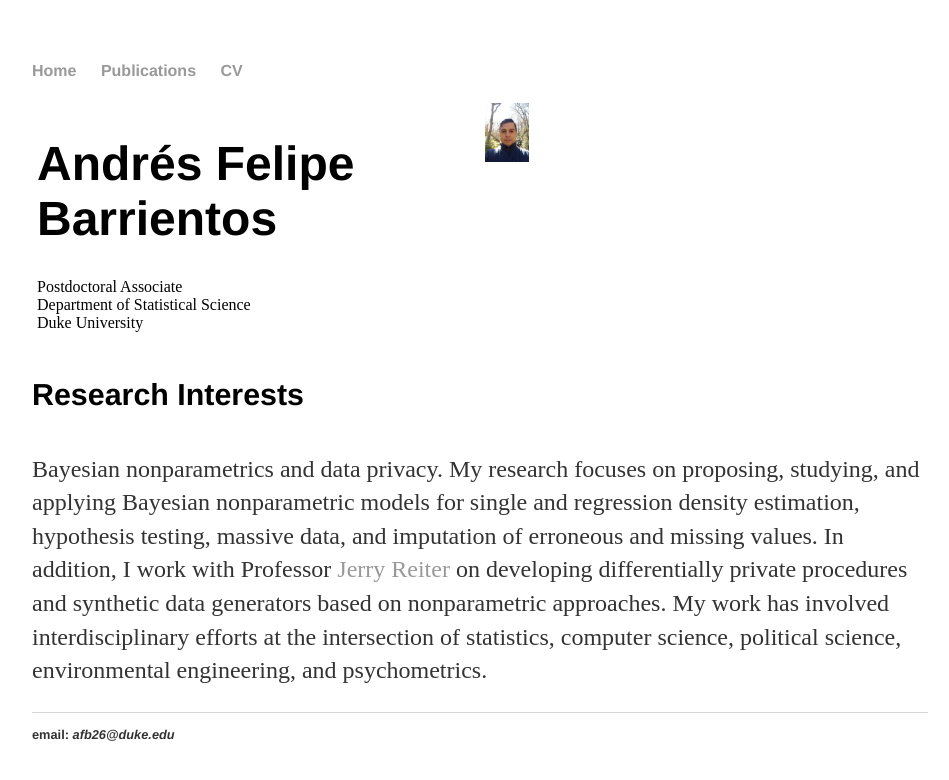
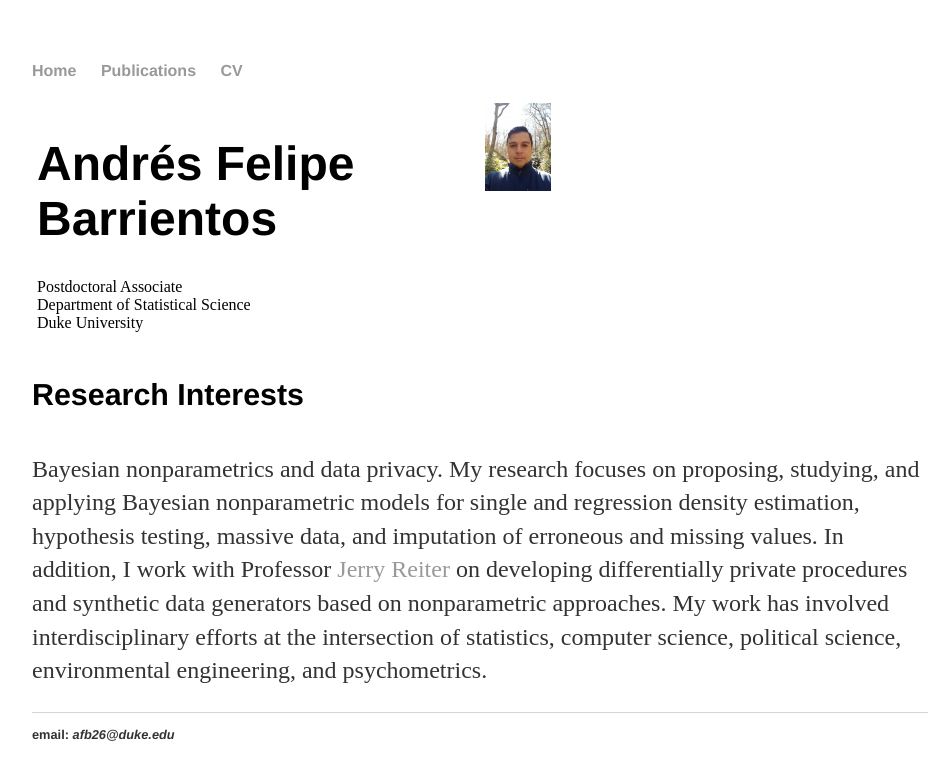
Before and after one commit to anfebar/anfebar.github.io, a Jekyll site: the page built from index.html, in a window 1280 px wide. Shown: the top 780 px of the page, without its empty margins (160-1109 px from the left). Built offline with Jekyll 4.4.1, drawn with Linux system fonts in a browser that asks for light colours.

Commit message:
Update index.html

```diff
--- a/index.html
+++ b/index.html
@@ -32,7 +32,7 @@ title: Andres F. Barrientos
 			Duke University<br>
   </div>
   <div class="column">
-    <img src="Barrientos.jpg" alt="Felipe" style="width:10%">
+    <img src="Barrientos.jpg" alt="Felipe" style="width:15%">
   </div>
 </div>
 
```
